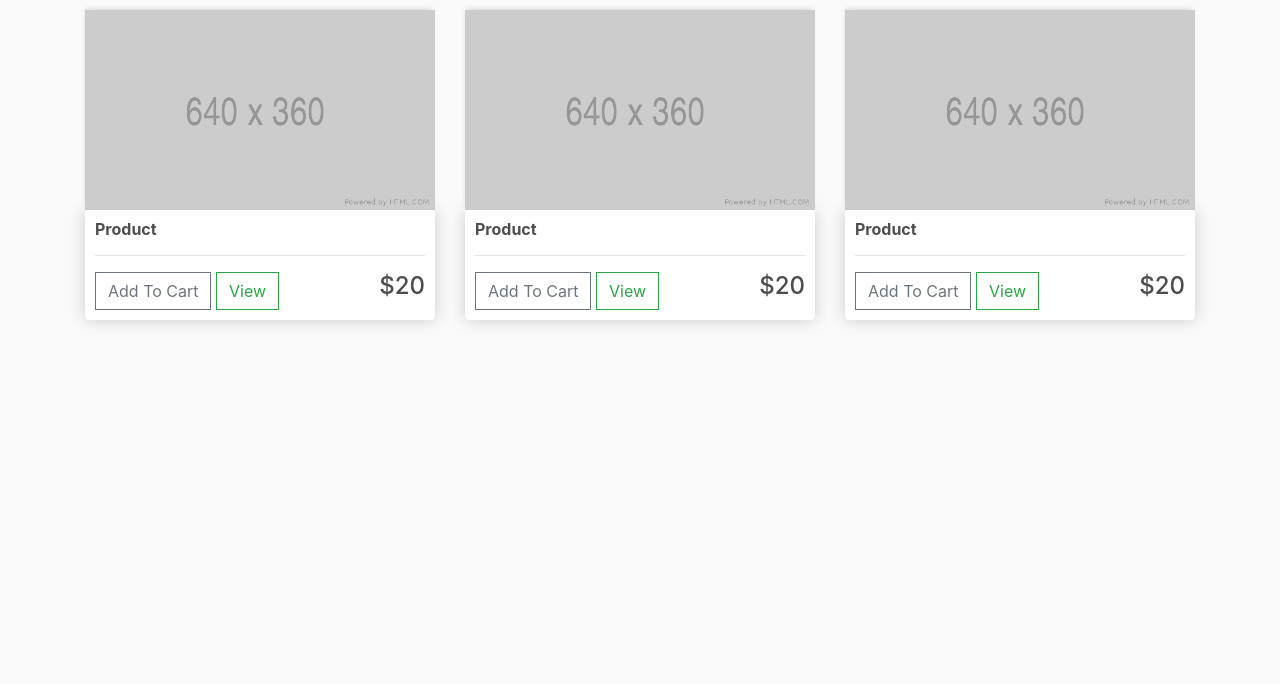
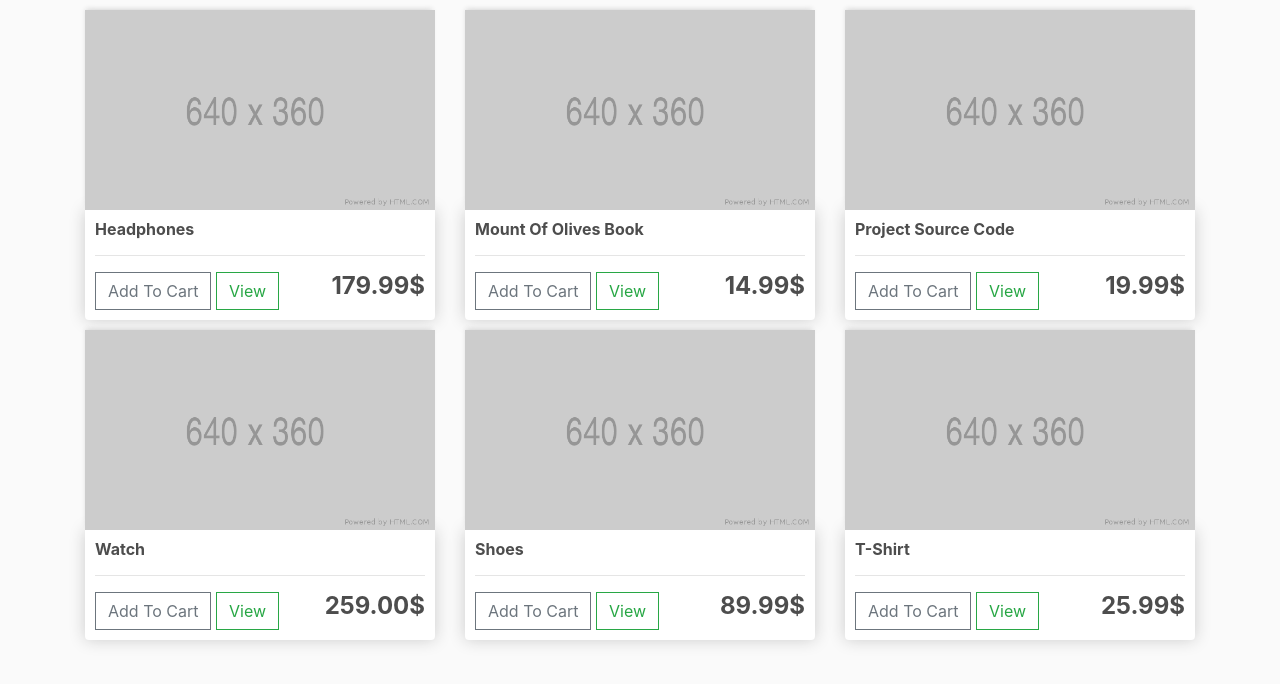
Before and after one commit to younusraza909/Django-Ecommerce, a Django app: template store/templates/store/store.html in a window 1280 px wide. Shown: the part 57-741 px from the top of the page. Run offline with Django 3.2, Linux system fonts and the light colour scheme; the template is opened without the code that fills it: values that come from a table or form of the project are taken from there, others are empty; data comes from the database, SQL or seed files in the repository; parts of the project's set-up code (start-up, migrations or seed data) failed here and were passed over; some libraries are stand-ins or nearby versions.

Commit message:
Getting Data Dynamically from models and rendering products on store page

```diff
--- a/store/templates/store/store.html
+++ b/store/templates/store/store.html
@@ -1,35 +1,19 @@
 {% extends "store/main.html"%} {% load static %} {% block content %}
 <div class="row">
+  {% for product in products %}
   <div class="col-lg-4">
     <img class="thumbnail" src="{% static 'images/placeholder.png'%}" alt="" />
     <div class="box-element product">
-      <h6><strong>Product</strong></h6>
+      <h6><strong>{{product.name}}</strong></h6>
       <hr />
       <button class="btn btn-outline-secondary add-btn">Add To Cart</button>
       <a href="#" class="btn btn-outline-success">View</a>
-      <h4 style="display: inline-block; float: right;">$20</h4>
+      <h4 style="display: inline-block; float: right;">
+        <strong>{{product.price|floatformat:2}}$</strong>
+      </h4>
     </div>
   </div>
-  <div class="col-lg-4">
-    <img class="thumbnail" src="{% static 'images/placeholder.png'%}" alt="" />
-    <div class="box-element product">
-      <h6><strong>Product</strong></h6>
-      <hr />
-      <button class="btn btn-outline-secondary add-btn">Add To Cart</button>
-      <a href="#" class="btn btn-outline-success">View</a>
-      <h4 style="display: inline-block; float: right;">$20</h4>
-    </div>
-  </div>
-  <div class="col-lg-4">
-    <img class="thumbnail" src="{% static 'images/placeholder.png'%}" alt="" />
-    <div class="box-element product">
-      <h6><strong>Product</strong></h6>
-      <hr />
-      <button class="btn btn-outline-secondary add-btn">Add To Cart</button>
-      <a href="#" class="btn btn-outline-success">View</a>
-      <h4 style="display: inline-block; float: right;">$20</h4>
-    </div>
-  </div>
+  {% endfor %}
 </div>
 
 {% endblock content %}
--- a/store/views.py
+++ b/store/views.py
@@ -1,10 +1,11 @@
 from django.shortcuts import render
-
+from .models import *
 # Create your views here.
 
 
 def store(request):
-    context = {}
+    products = Product.objects.all()
+    context = {"products": products}
     return render(request, "store/store.html", context)
 
 
```
